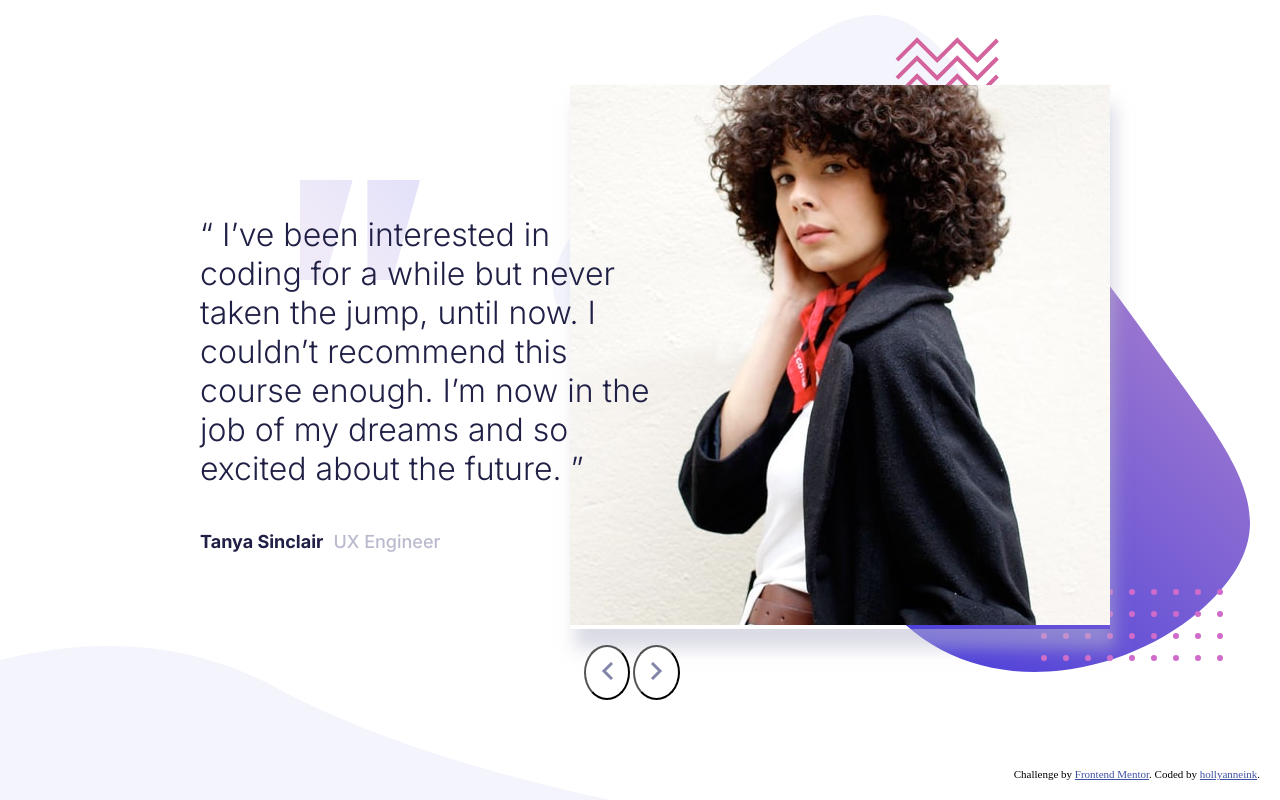
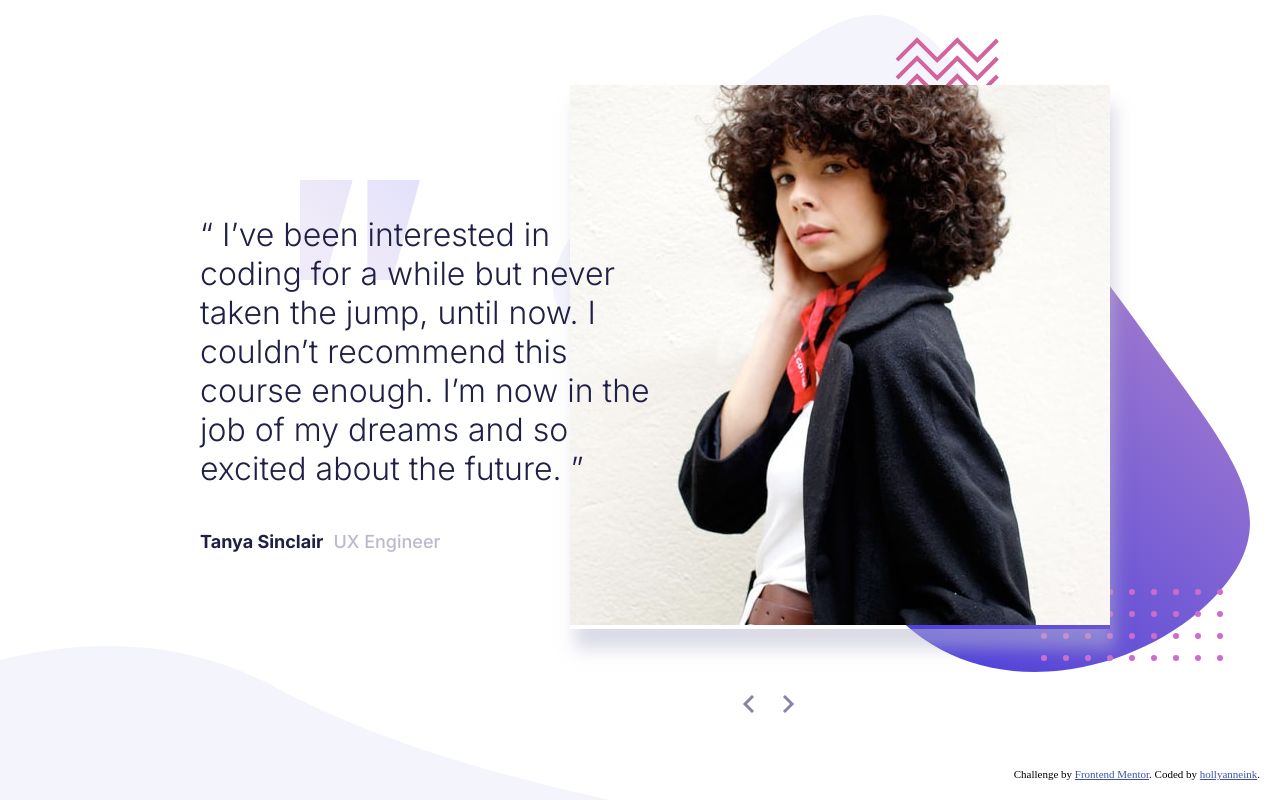
Before and after one commit to hwright1313/testimonials-slider, a plain HTML site: page index.html in a window 1280 px wide. Drawn offline with Linux system fonts and the light colour scheme.

Commit message:
added button styling

```diff
--- a/index.html
+++ b/index.html
@@ -57,8 +57,8 @@
     </div><!-- .carousel-item john -->
 
     <div class="carousel-buttons">
-      <button id="carousel-button-prev"><img class="previous btn" src="images/icon-prev.svg"></button>
-      <button id="carousel-button-next"><img class="next btn" src="images/icon-next.svg"></button>
+      <button id="carousel-button-prev" class="btn"><img src="images/icon-prev.svg"></button>
+      <button id="carousel-button-next" class="btn"><img src="images/icon-next.svg"></button>
     </div>
   </div><!-- .carousel -->
 
--- a/styles.css
+++ b/styles.css
@@ -74,26 +74,33 @@ body {
 
 /* ----------- ARROW BUTTONS ----------- */
 
-#carousel-button-next {
-    position: fixed;
-    background: white;
-    color: black;
-    border-radius: 50%;
-    padding: 15px;
-    bottom: 100px;
-    right: 600px;
-}
+.carousel-buttons {
+    position: absolute;
+    left: 60%;
+    transform: translateX(-50%);
+    bottom: 75px;
+    display: flex;
+  }
 
-#carousel-button-prev {
-    position: fixed;
-    background: white;
-    color: black;
-    border-radius: 50%;
-    padding: 15px;
-    bottom: 100px;
-    right: 650px;
-}
+  .btn {
+    border: none;
+    height: 40px;
+    width: 40px;
+    background-color: white;
+  }
 
+  .btn:focus {
+    outline: none;
+  }
+
+  #carousel-button-prev {
+    border-top-left-radius: 40px;
+    border-bottom-left-radius: 40px;
+  }
+  #carousel-button-next {
+    border-top-right-radius: 40px;
+    border-bottom-right-radius: 40px;
+  }
 
 
 /* ----------- CAROUSEL SLIDER ----------- */
```
